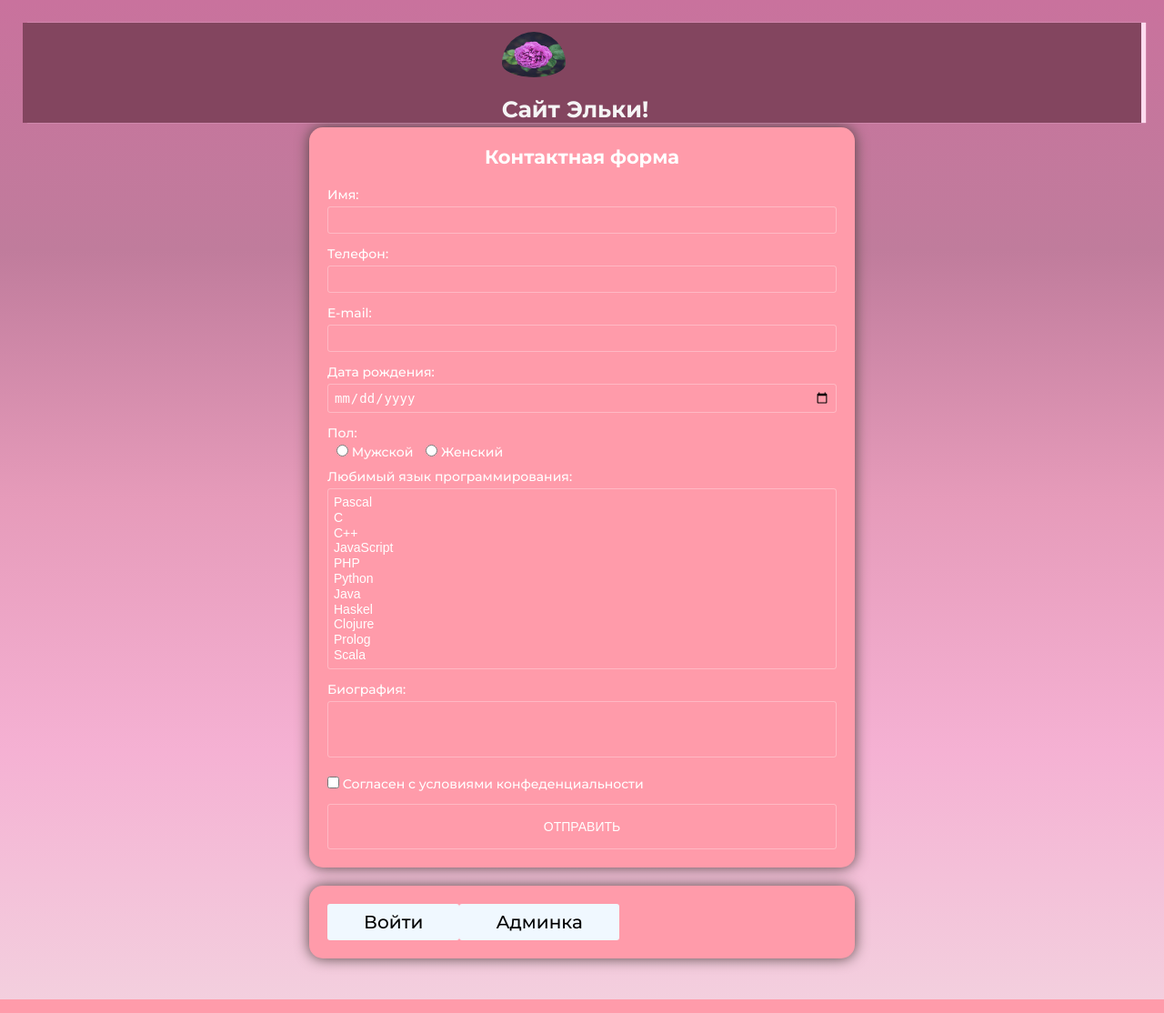
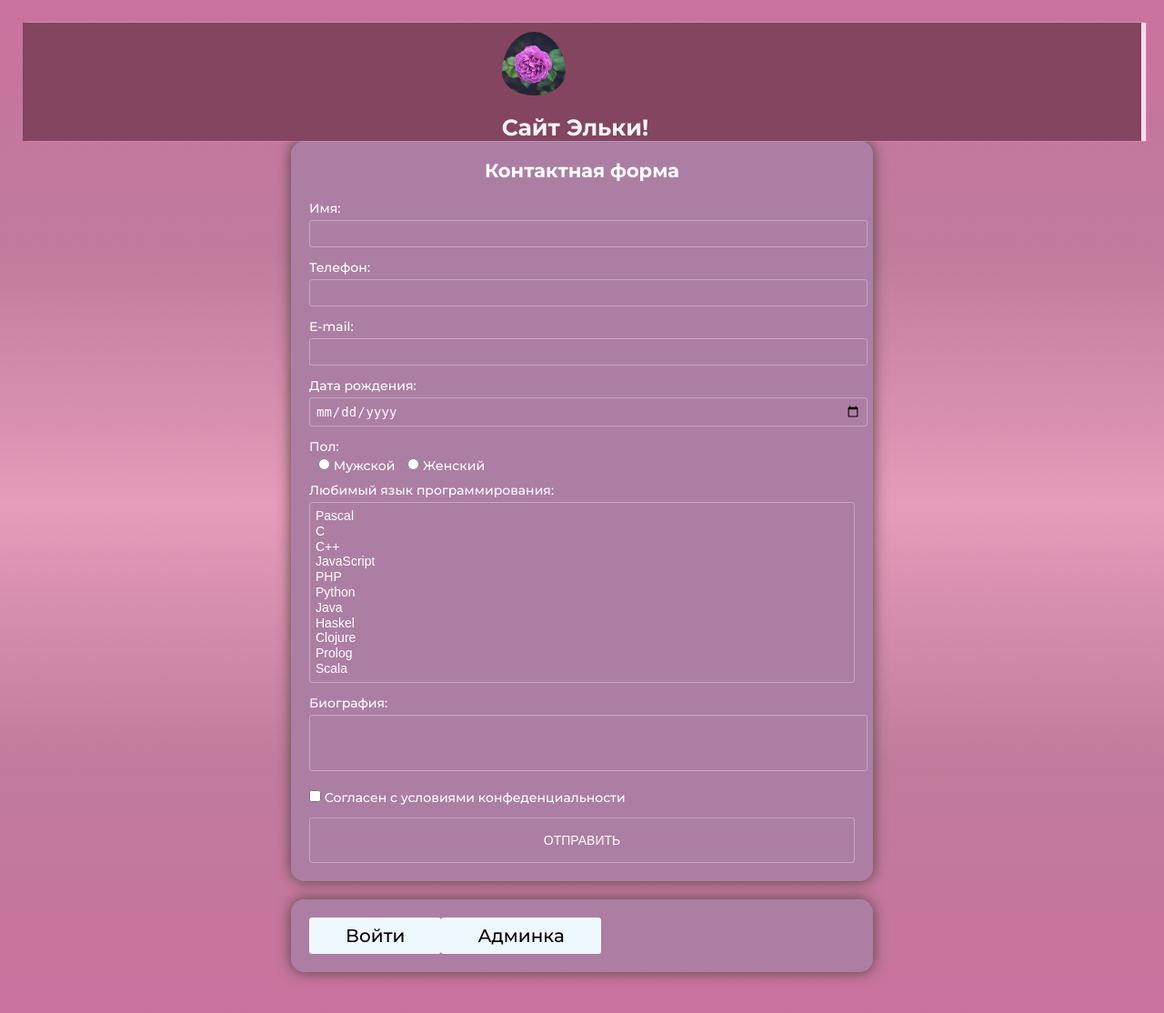
Before and after one commit to er0evelina/web6, a PHP site: page / in a window 1280 px wide. Shown: the whole page at 91% size. Run offline with PHP 8.4, Linux system fonts and the light colour scheme; data that the repository does not hold is empty.

Commit message:
Add files via upload

```diff
--- a/admin.php
+++ b/admin.php
@@ -6,11 +6,15 @@
     <meta charset="UTF-8">
     <meta name="viewport" content="width=device-width, initial-scale=1.0">
     <title>Админ-панель</title>
-    // <link rel="stylesheet" href="style.css">
+    <link rel="stylesheet" href="style.css">
 </head>
 <body>
 <?php
 
+$db = new PDO('mysql:host=localhost;dbname=u67371', 'u67371', '3920651', array(PDO::ATTR_PERSISTENT => true));
+$stmt = $db->prepare("SELECT * FROM admin WHERE id = ?");
+$stmt -> execute([1]);
+$row = $stmt->fetch(PDO::FETCH_ASSOC);
 // Проверка HTTP-авторизации
 if (empty($_SERVER['PHP_AUTH_USER']) ||
     empty($_SERVER['PHP_AUTH_PW']) ||
--- a/style.css
+++ b/style.css
@@ -2,7 +2,7 @@
 * {
     margin: 0;
     padding: 0;
-    box-sizing: border-box;
+    /*box-sizing: border-box;*/
 }
 
 header {
@@ -10,12 +10,18 @@ header {
     flex-direction: column;
     justify-content: center;
     align-items: center;
-    max-width: 100%;
+    /*max-width: fit-content;*/
+    background-size: 100%;
+    width: 100%;
     max-height: 150px;
     position: relative;
     background-color: rgb(131, 69, 95);
-    margin: 0 0 5px 0;
+    /*margin: 0 0 5px 0;*/
     box-shadow: 5px 0 1px #ffdbef;
+    background-repeat: no-repeat;
+    background-size: cover;
+    margin-left: auto;
+    margin-right: auto;
 }
 nav {
     display: block;
@@ -70,7 +76,7 @@ header h5 {
 }
 
 body {
-    background-image: linear-gradient(#c9729d,#c07c9c,#e69bba,#f5b1d3, #f3cfde);
+    background-image: linear-gradient(#c9729d,#c07c9c,#e69bba,#c07c9c, #c9729d);
     position: relative;
     font-size: 14px;
     color: white;
@@ -85,7 +91,7 @@ body {
     padding: 20px;
     margin-bottom: 20px;
 
-    background-color: rgb(255,155,170);
+    background-color: rgba(172, 126, 164, 0.993);
     box-shadow: 0px 0px 15px 0px #514542;
     border-radius: 15px;
 }
```
